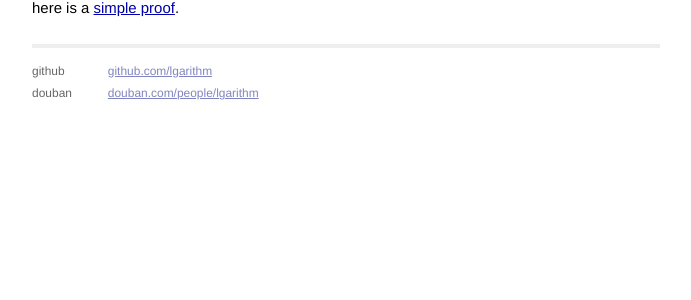
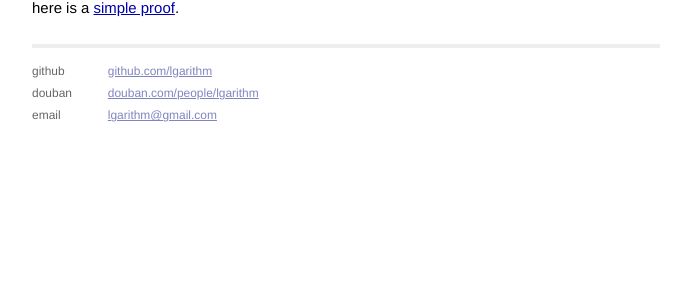
Before and after one commit to lgarithm/lgarithm.github.io, a Jekyll site: the page built from _posts/2013-08-23-preperiodicity-of-power-series-in-zn.md, in a window 1280 px wide. Shown: the part 207-507 px from the top of the page, without its empty margins (294-985 px from the left). Built offline with Jekyll 4.4.1, drawn with Linux system fonts in a browser that asks for light colours; Markdown is read by kramdown in place of the engine named in the settings.

Commit message:
add email

```diff
--- a/_layouts/default.html
+++ b/_layouts/default.html
@@ -27,12 +27,14 @@
             <div class="contact">
               <p>github</br>
                  douban</br>
+                 email</br>
               </p>
             </div>
             <div class="contact">
               <p>
                 <a href="https://github.com/lgarithm">github.com/lgarithm</a><br />
                 <a href="http://www.douban.com/people/lgarithm">douban.com/people/lgarithm</a><br />
+                <a href="mailto:lgarithm@gmail.com">lgarithm@gmail.com</a>
               </p>
             </div>
           </div>
```
